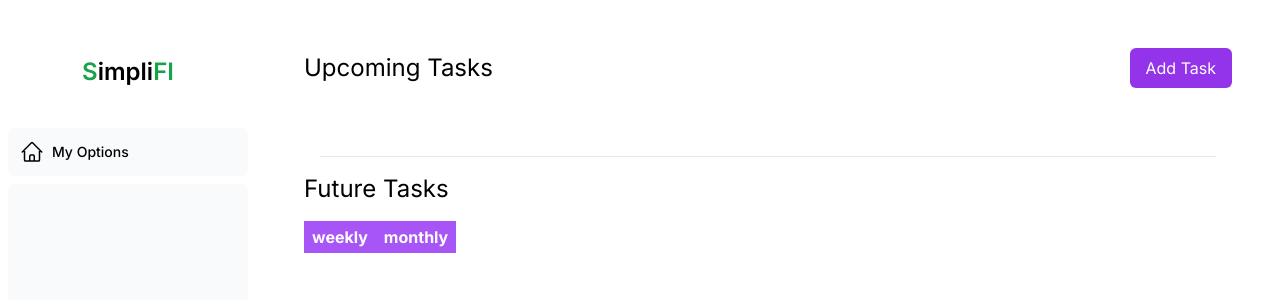
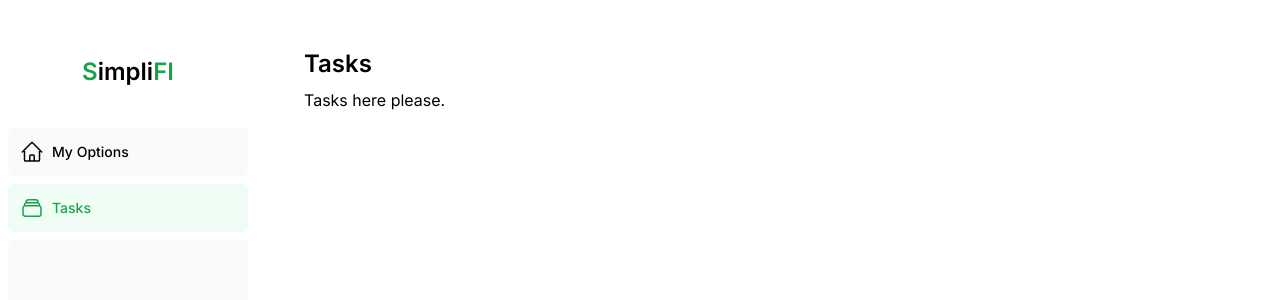
Before and after one commit to ic-monads/SimpliFI, a Next.js app: page /tasks in a window 1280 px wide. Shown: the top 300 px of the page. Built offline with nearby package versions, Linux system fonts and the light colour scheme; a web font is replaced by a local one.

Commit message:
feat(M3-17): :sparkles: Update task page and add nav link

```diff
--- a/src/app/options/page.tsx
+++ b/src/app/options/page.tsx
@@ -9,14 +9,6 @@ export default async function Page() {
       <div className="pt-2 grid gap-6 sm:grid-cols-2 lg:grid-cols-4">
         <Card id='1'/>
       </div>
-      <div className="mt-4 flex items-center justify-between gap-2 md:mt-8">
-      </div>
-      {/*  <Suspense key={query + currentPage} fallback={<InvoicesTableSkeleton />}>
-          <Table query={query} currentPage={currentPage} />
-        </Suspense> */}
-      <div className="mt-5 flex w-full justify-center">
-        {/* <Pagination totalPages={totalPages} /> */}
-      </div>
     </div>
   );
 }
--- a/src/app/tasks/page.tsx
+++ b/src/app/tasks/page.tsx
@@ -1,36 +1,12 @@
-import GenericButton from '@/app/ui/generic-button';
-import ButtonGroup from '../ui/button-group';
-
 
 export default async function Page() {
   return (
     <div className="w-full">
       <div className="flex w-full items-center justify-between">
-        <h1 className={`text-2xl`}>Upcoming Tasks</h1>
-        <div className='flex gap-4'>
-          <GenericButton text='Add Task'></GenericButton>
-        </div>
+        <h1 className="text-2xl font-semibold">Tasks</h1>
       </div>
-      <div className="mt-4 flex items-center justify-between gap-2 md:mt-8">
-      </div>
-      {/*  <Suspense key={query + currentPage} fallback={<InvoicesTableSkeleton />}>
-          <Table query={query} currentPage={currentPage} />
-        </Suspense> */}
-      <div className="mt-5 flex w-full justify-center">
-        {/* <Pagination totalPages={totalPages} /> */}
-      </div>
-      <hr className='m-4' />
-      <div className="flex w-full items-center justify-between">
-        <h1 className={`text-2xl`}>Future Tasks</h1>
-      </div>
-      <ButtonGroup texts={["weekly", "monthly"]}></ButtonGroup>
-      <div className="mt-4 flex items-center justify-between gap-2 md:mt-8">
-      </div>
-      {/*  <Suspense key={query + currentPage} fallback={<InvoicesTableSkeleton />}>
-          <Table query={query} currentPage={currentPage} />
-        </Suspense> */}
-      <div className="mt-5 flex w-full justify-center">
-        {/* <Pagination totalPages={totalPages} /> */}
+      <div className="pt-2 grid gap-6 sm:grid-cols-2 lg:grid-cols-4">
+        Tasks here please.
       </div>
     </div>
   );
--- a/src/app/ui/nav-links.tsx
+++ b/src/app/ui/nav-links.tsx
@@ -2,7 +2,8 @@
 
 
 import {
-  HomeIcon
+  HomeIcon,
+  RectangleStackIcon
 } from '@heroicons/react/24/outline';
 import Link from 'next/link';
 import { usePathname } from 'next/navigation';
@@ -13,11 +14,7 @@ import clsx from 'clsx';
 // Depending on the size of the application, this would be stored in a database.
 const links = [
   { name: 'My Options', href: '/options', icon: HomeIcon },
-  // {
-  //   name: 'Tasks',
-  //   href: '/tasks',
-  //   icon: RectangleStackIcon,
-  // },
+  { name: 'Tasks', href: '/tasks', icon: RectangleStackIcon },
   // { name: 'Settings', href: '/settings', icon: Cog6ToothIcon },
 ];
 
```
